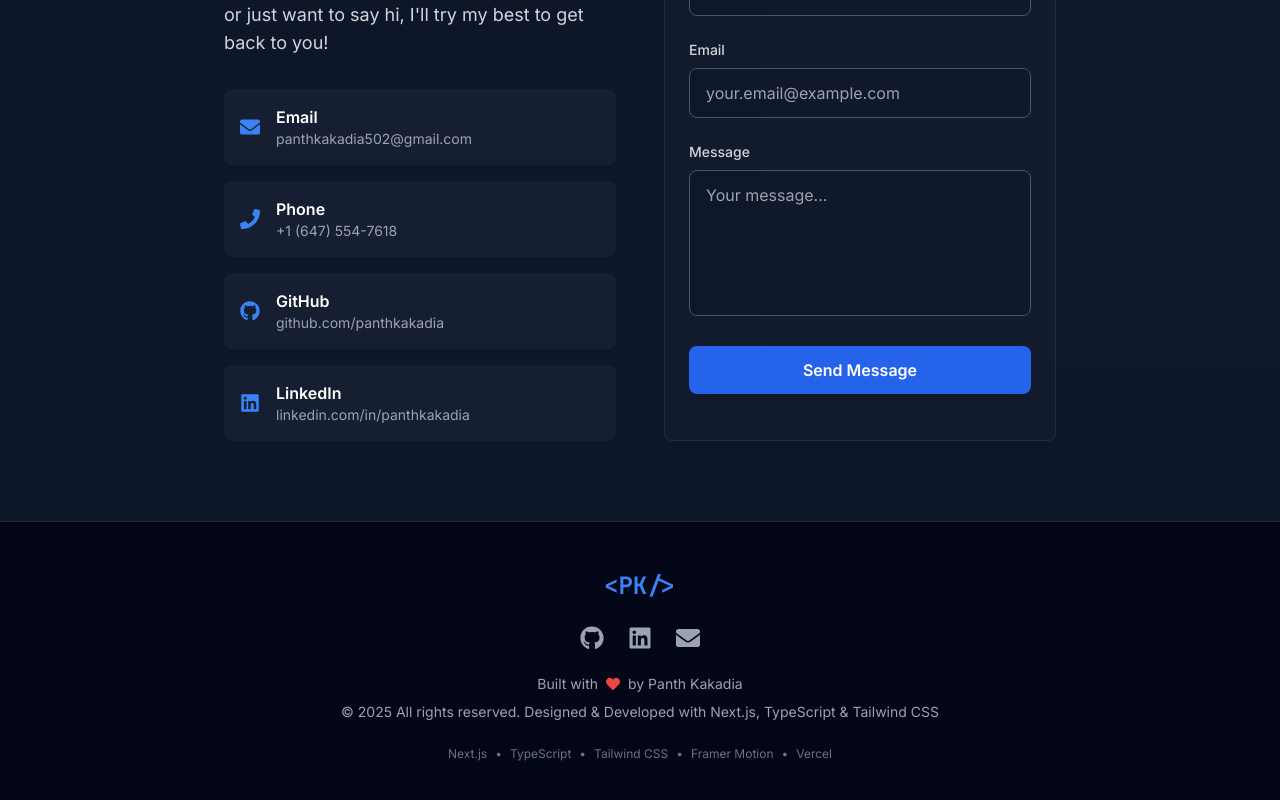
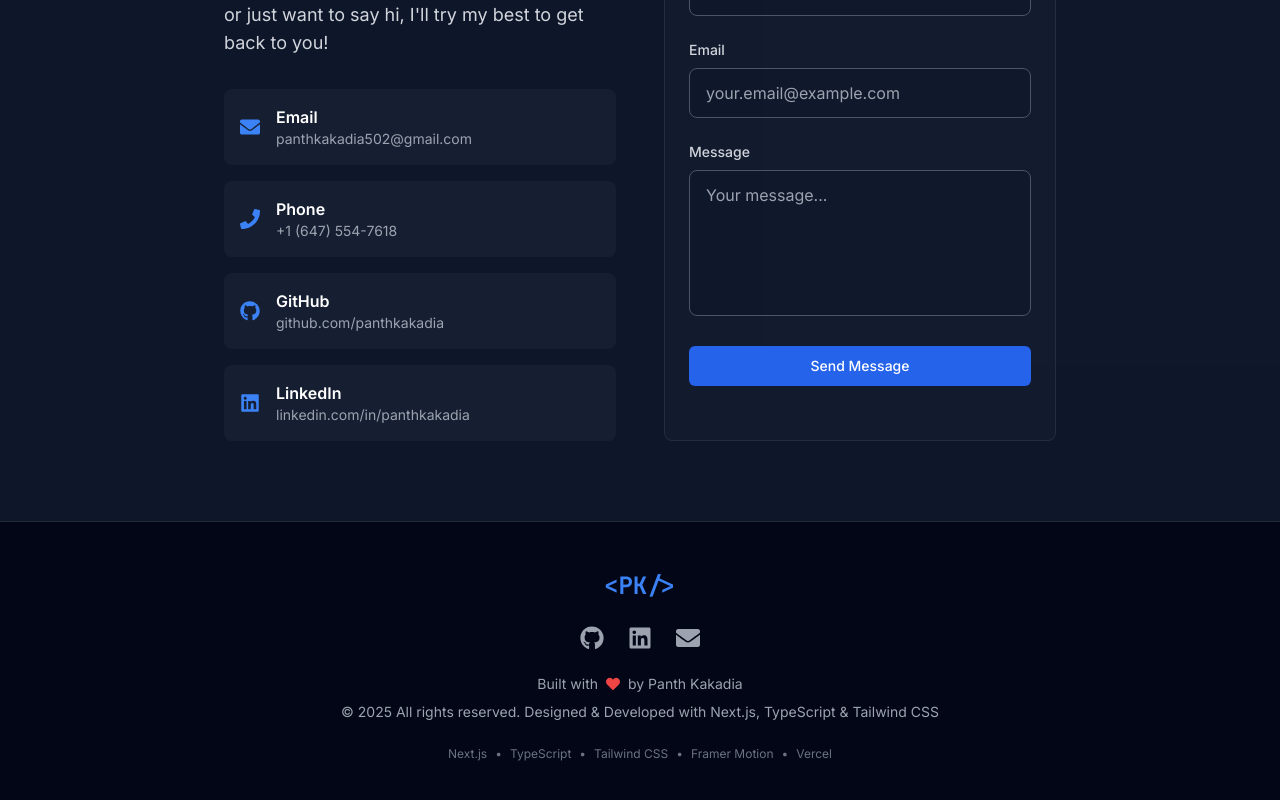
Before and after one commit to Panthkakadia/Portfolio, a Next.js app in the folder my-app/: page / in a window 1280 px wide. Shown: the part 4207-5007 px from the top of the page. Built offline with nearby package versions, Linux system fonts and the light colour scheme.

Commit message:
fixed button.tsx

```diff
--- a/my-app/components/ui/Button.tsx
+++ b/my-app/components/ui/Button.tsx
@@ -1,36 +1,71 @@
-import { ButtonHTMLAttributes, forwardRef } from 'react'
-import { motion } from 'framer-motion'
+'use client'
+
+import { motion, HTMLMotionProps } from 'framer-motion'
+import { forwardRef, ButtonHTMLAttributes } from 'react'
 import { cn } from '@/lib/utils'
 
-interface ButtonProps extends ButtonHTMLAttributes<HTMLButtonElement> {
-  variant?: 'primary' | 'secondary' | 'outline' | 'ghost'
-  size?: 'sm' | 'md' | 'lg'
-  children: React.ReactNode
+// Define button variants
+const buttonVariants = {
+  variant: {
+    default: 'bg-blue-600 text-white hover:bg-blue-700 focus:ring-blue-500',
+    destructive: 'bg-red-600 text-white hover:bg-red-700 focus:ring-red-500',
+    outline: 'border border-slate-300 bg-transparent text-slate-900 hover:bg-slate-100 focus:ring-slate-500',
+    secondary: 'bg-slate-200 text-slate-900 hover:bg-slate-300 focus:ring-slate-500',
+    ghost: 'text-slate-900 hover:bg-slate-100 focus:ring-slate-500',
+    link: 'text-blue-600 underline-offset-4 hover:underline focus:ring-blue-500',
+  },
+  size: {
+    default: 'h-10 px-4 py-2',
+    sm: 'h-9 rounded-md px-3 text-sm',
+    lg: 'h-11 rounded-md px-8 text-lg',
+    icon: 'h-10 w-10',
+  },
+}
+
+// Create proper interface that excludes conflicting animation props
+interface ButtonProps extends Omit<
+  HTMLMotionProps<'button'>,
+  'onAnimationStart' | 'onAnimationEnd' | 'onAnimationIteration'
+> {
+  variant?: keyof typeof buttonVariants.variant
+  size?: keyof typeof buttonVariants.size
+  asChild?: boolean
 }
 
 const Button = forwardRef<HTMLButtonElement, ButtonProps>(
-  ({ className, variant = 'primary', size = 'md', children, ...props }, ref) => {
-    const baseClasses = 'inline-flex items-center justify-center rounded-lg font-semibold transition-all duration-200 focus:outline-none focus:ring-2 focus:ring-primary-500 focus:ring-offset-2 focus:ring-offset-dark-300'
-
-    const variants = {
-      primary: 'bg-primary-600 hover:bg-primary-700 text-white shadow-lg hover:shadow-xl',
-      secondary: 'bg-gray-600 hover:bg-gray-700 text-white',
-      outline: 'border-2 border-primary-500 text-primary-500 hover:bg-primary-500 hover:text-white',
-      ghost: 'text-gray-300 hover:text-primary-500 hover:bg-primary-500/10'
-    }
-
-    const sizes = {
-      sm: 'px-3 py-1.5 text-sm',
-      md: 'px-6 py-3 text-base',
-      lg: 'px-8 py-4 text-lg'
-    }
+  ({
+    className,
+    variant = 'default',
+    size = 'default',
+    children,
+    disabled,
+    ...props
+  }, ref) => {
+    const baseClasses = [
+      'inline-flex items-center justify-center rounded-md text-sm font-medium',
+      'transition-colors duration-200',
+      'focus-visible:outline-none focus-visible:ring-2 focus-visible:ring-offset-2',
+      'disabled:pointer-events-none disabled:opacity-50',
+      'cursor-pointer'
+    ].join(' ')
 
     return (
       <motion.button
         ref={ref}
-        whileHover={{ scale: 1.02 }}
-        whileTap={{ scale: 0.98 }}
-        className={cn(baseClasses, variants[variant], sizes[size], className)}
+        className={cn(
+          baseClasses,
+          buttonVariants.variant[variant],
+          buttonVariants.size[size],
+          className
+        )}
+        whileHover={disabled ? {} : { scale: 1.02 }}
+        whileTap={disabled ? {} : { scale: 0.98 }}
+        transition={{
+          type: "spring",
+          stiffness: 400,
+          damping: 17
+        }}
+        disabled={disabled}
         {...props}
       >
         {children}
@@ -40,4 +75,7 @@ const Button = forwardRef<HTMLButtonElement, ButtonProps>(
 )
 
 Button.displayName = 'Button'
+
 export default Button
+export { buttonVariants }
+export type { ButtonProps }
```
